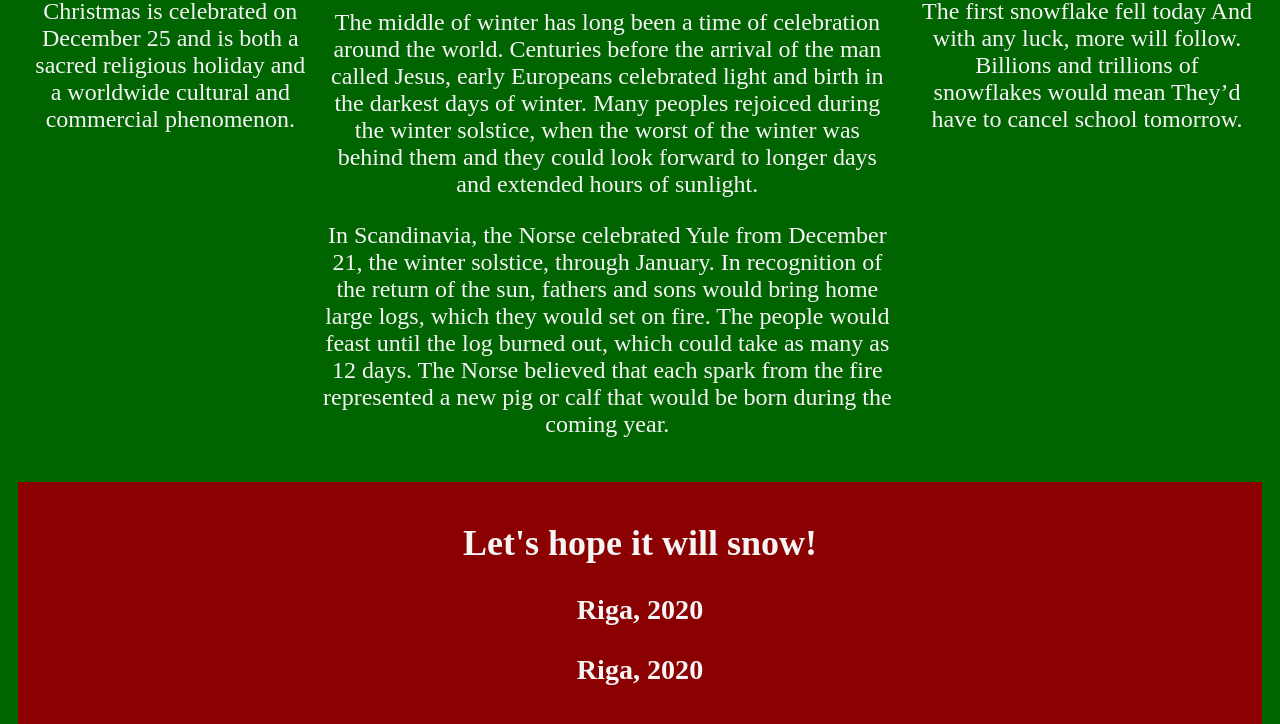
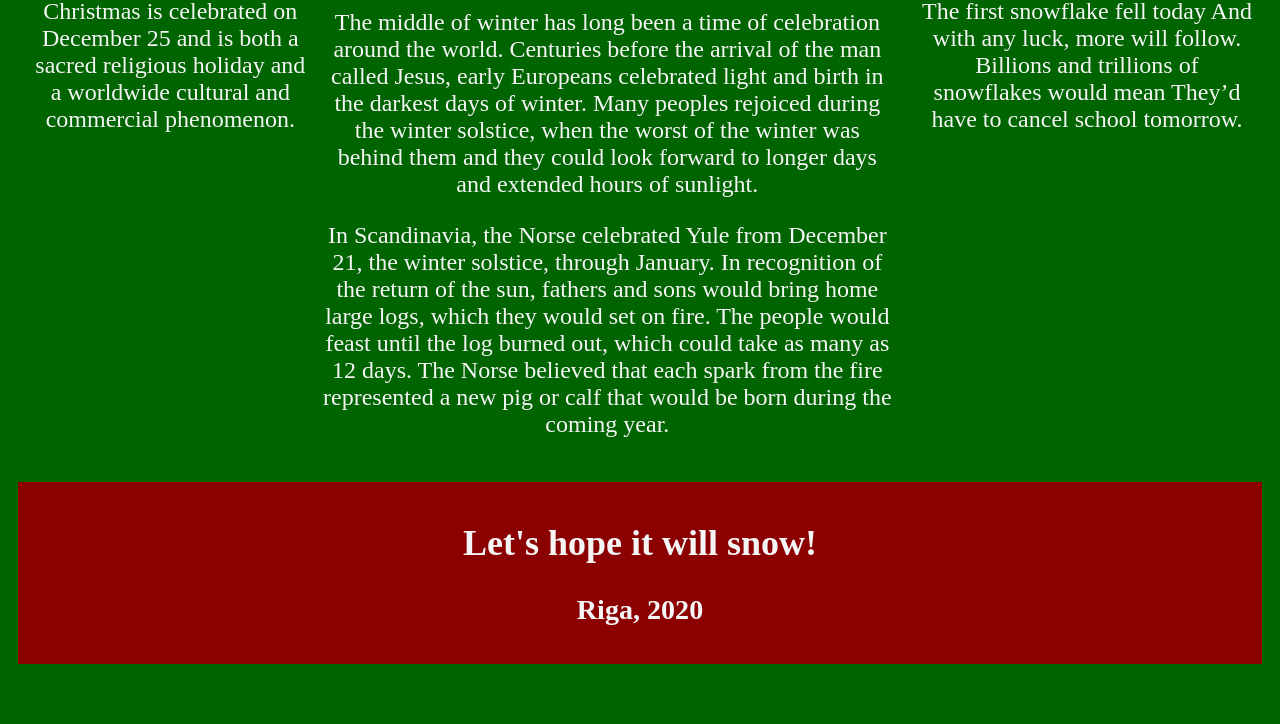
Before and after one commit to ElizaViluma/Christmas, a plain HTML site: page Index.html in a window 1280 px wide. Shown: the part 705-1429 px from the top of the page. After the commit the page ends 1369 px from the top, so only its background shows below. Drawn offline with Linux system fonts and the light colour scheme.

Commit message:
first.commit

```diff
--- a/Index.html
+++ b/Index.html
@@ -68,7 +68,6 @@
     <footer>
         <h2>Let's hope it will snow!</h2>
         <h3>Riga, 2020</h3>
-        <h3>Riga, 2020</h3>
     </footer>
 
 </body>
```
